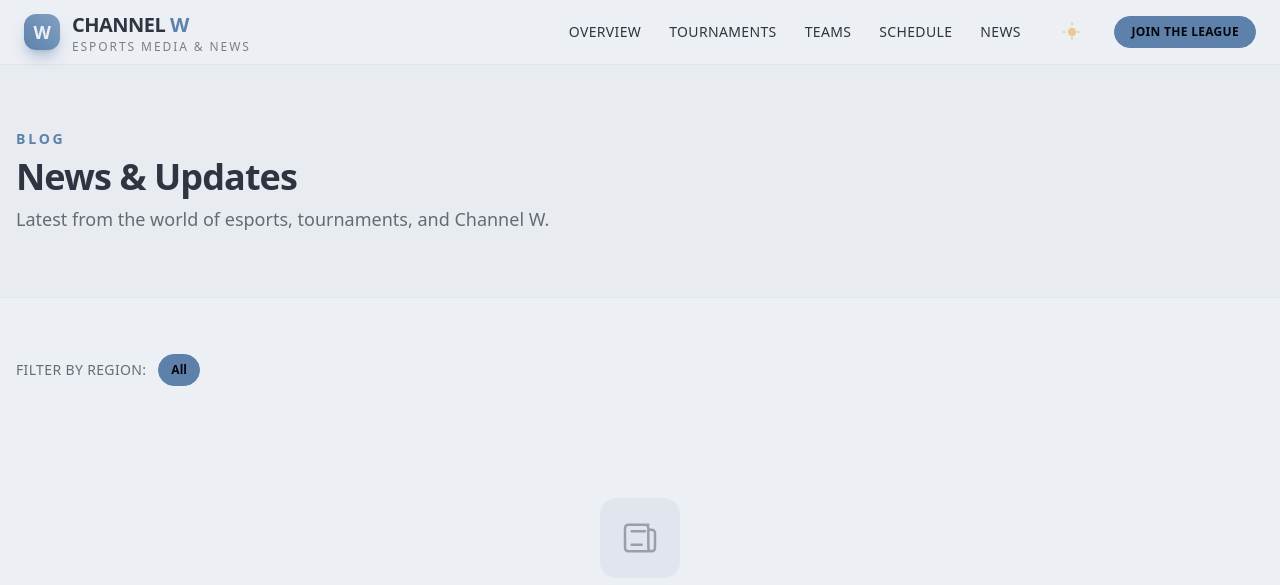
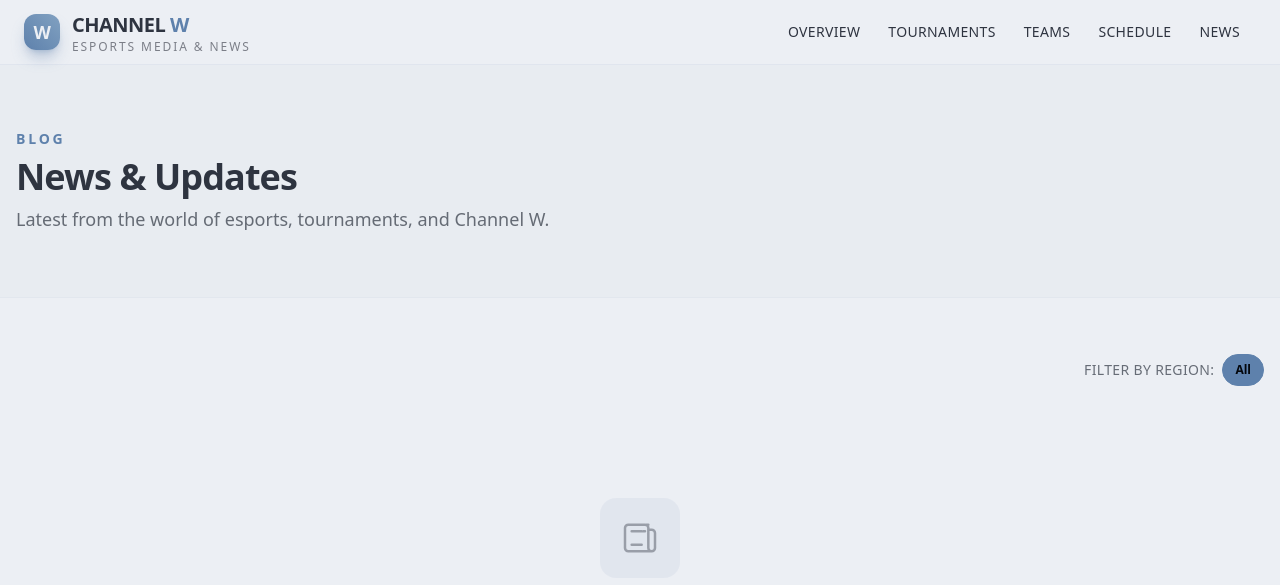
Before and after one commit to TharHtet236401/channel_w_esports_media, a Django app: page / in a window 1280 px wide. Shown: the top 585 px of the page. Run offline with Django 5.2, Linux system fonts and the light colour scheme; data that the repository does not hold is empty; style sheets or scripts are compiled from the project's sources.

Commit message:
nav-adjust

```diff
--- a/apps/posts/templates/posts/post_list.html
+++ b/apps/posts/templates/posts/post_list.html
@@ -17,9 +17,9 @@
 </section>
 
 <section class="container mx-auto px-4 py-10 md:py-14">
-    <!-- Region filter -->
-    <div class="flex flex-wrap items-center gap-2 mb-8">
-        <span class="text-sm font-medium text-base-content/70 uppercase tracking-wide mr-1">Filter by region:</span>
+    <!-- Region filter (right-aligned) -->
+    <div class="flex flex-wrap items-center justify-end gap-2 mb-8">
+        <span class="text-sm font-medium text-base-content/70 uppercase tracking-wide">Filter by region:</span>
         <a href="{% url 'post_list' %}" class="btn btn-sm {% if not current_region %}btn-primary{% else %}btn-ghost{% endif %} rounded-full">
             All
         </a>
--- a/templates/components/nav.html
+++ b/templates/components/nav.html
@@ -16,7 +16,7 @@
         </div>
 
         <!-- Center: Desktop Nav -->
-        <div class="hidden lg:flex flex-1 justify-center">
+        <div class="hidden lg:flex flex-1 justify-end">
             <ul class="menu menu-horizontal px-1 gap-1 text-sm font-medium">
                 <li>
                     <a href="#" class="uppercase tracking-wide">
@@ -46,51 +46,5 @@
             </ul>
         </div>
 
-        <!-- Right: Actions -->
-        <div class="flex items-center gap-2 flex-none">
-            <!-- Theme toggle (dummy) -->
-            <label class="swap swap-rotate mr-1 hidden md:inline-flex">
-                <!-- this hidden checkbox controls the state -->
-                <input type="checkbox" class="theme-controller" value="dark" />
-
-                <!-- sun icon -->
-                <svg class="swap-off fill-current w-5 h-5 text-warning" xmlns="http://www.w3.org/2000/svg" viewBox="0 0 24 24">
-                    <path d="M5.64 4.22 4.22 5.64 5.64 4.22zM1 13h3v-2H1v2zm10-9h2V1h-2v3zm7.36 1.64 1.41-1.41-1.41 1.41zM18 13h3v-2h-3v2zm-7 8h2v-3h-2v3zM4.22 18.36 5.64 19.78 4.22 18.36zM12 7a5 5 0 1 0 0 10 5 5 0 0 0 0-10zm6.36 11.36 1.41-1.41-1.41 1.41z" />
-                </svg>
-
-                <!-- moon icon -->
-                <svg class="swap-on fill-current w-5 h-5 text-info" xmlns="http://www.w3.org/2000/svg" viewBox="0 0 24 24">
-                    <path d="M21.64 13a1 1 0 0 0-1.05-.14 7 7 0 0 1-9.45-7.77 1 1 0 0 0-1.36-1.09A9 9 0 1 0 22 14.05a1 1 0 0 0-.36-1.05z" />
-                </svg>
-            </label>
-
-            <!-- Call to action -->
-            <a href="#" class="btn btn-primary btn-sm rounded-full px-4 hidden md:inline-flex">
-                <span class="uppercase tracking-wide text-xs">Join the League</span>
-            </a>
-
-            <!-- Mobile menu -->
-            <div class="flex lg:hidden">
-                <div class="dropdown dropdown-end">
-                    <label tabindex="0" class="btn btn-ghost btn-square" aria-label="Open menu">
-                        <svg xmlns="http://www.w3.org/2000/svg" class="h-5 w-5" fill="none" viewBox="0 0 24 24" stroke="currentColor">
-                            <path stroke-linecap="round" stroke-linejoin="round" stroke-width="2" d="M4 6h16M4 12h16M4 18h16"/>
-                        </svg>
-                    </label>
-                    <ul tabindex="0" class="menu menu-sm dropdown-content mt-3 z-[1] p-2 shadow bg-base-100 rounded-box w-52">
-                        <li><a href="#">Overview</a></li>
-                        <li><a href="#">Tournaments</a></li>
-                        <li><a href="#">Teams</a></li>
-                        <li><a href="#">Schedule</a></li>
-                        <li><a href="#">News</a></li>
-                        <li class="mt-1">
-                            <a href="#" class="btn btn-primary btn-sm w-full justify-center">
-                                Join the League
-                            </a>
-                        </li>
-                    </ul>
-                </div>
-            </div>
-        </div>
     </div>
 </nav>
```
